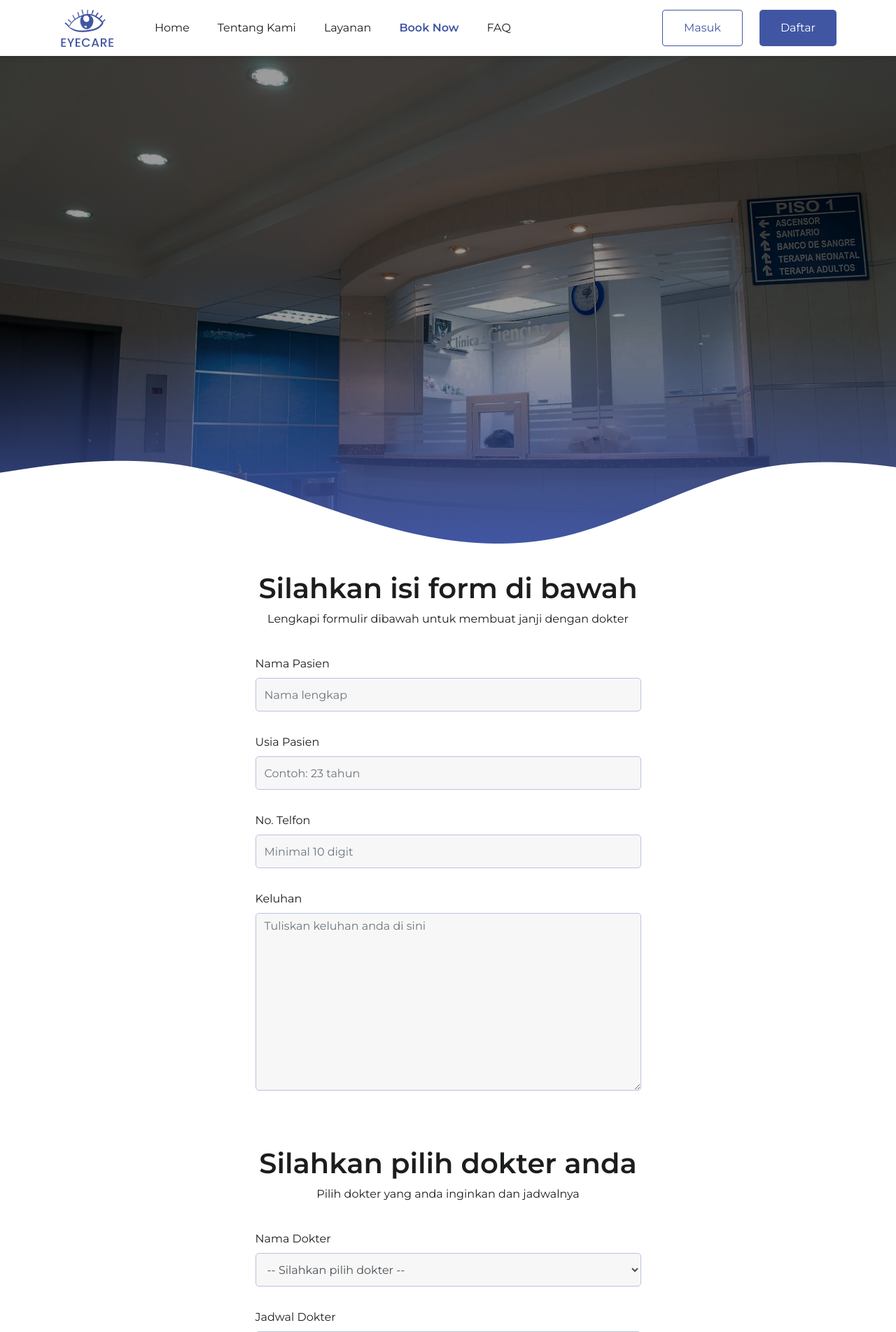
After one commit to maulanazulkifar/Webpro-EyeCare, a CodeIgniter app: page /perpustakaan/index.php/cjanji in a window 1280 px wide; the page is wider, and only the part inside the window is pictured. The commit adds this page. Shown: the top 1904 px of that part at 70% size. Run offline with CodeIgniter, Linux system fonts and the light colour scheme; some libraries are stand-ins or nearby versions.

Commit message:
Form buat janji dokter
Nambahin halaman untuk isi form buat janji dokter (baru tampilan belum ada backend)

```diff
--- /dev/null
+++ b/application/controllers/Cjanji.php
@@ -0,0 +1,13 @@
+<?php
+
+class Cjanji extends CI_Controller{
+
+
+  public function index()
+  {
+    $this->load->view('form-janji.php');
+  }
+
+
+}
+?>
--- a/application/views/book.php
+++ b/application/views/book.php
@@ -20,7 +20,7 @@
         <a class="nav-item nav-link align-self-center" href="<?php echo base_url() ?>index.php/welcome">Home</a>
         <a class="nav-item nav-link align-self-center" href="<?php echo base_url() ?>index.php/welcome/tentang">Tentang Kami</a>
         <a class="nav-item nav-link align-self-center" href="<?php echo base_url() ?>index.php/welcome/layanan">Layanan</a>
-        <a class="nav-item nav-link active align-self-center" href="<?php echo base_url() ?>index.php/welcome/book">Book Now</a>
+        <a class="nav-item nav-link active align-self-center" href="<?php echo base_url() ?>index.php/cbook">Book Now</a>
         <a class="nav-item nav-link align-self-center" href="<?php echo base_url() ?>index.php/welcome/faq">FAQ</a>
       </div>
       </div>
@@ -45,7 +45,7 @@
           <h2>Buat janji dengan dokter via Online</h2>
           <p class="subtext mt-4">Salah satu keunggulan dari klinik kami yaitu, dapat membuat janji temu dengan dokter tanpa harus datang ke klinik kami.</p>
           <p class="subtext">Anda hanya perlu memilih dokter dan jadwal yang sesuai dengan waktu anda. Lalu datang ke klinik sesuai dengan yang sudah anda tentukan.</p>
-          <a href="<?php echo base_url() ?>index.php/cbook"><button class="btn btn-primary mt-4">Buat janji sekarang</button></a>
+          <a href="<?php echo base_url() ?>index.php/cjanji"><button class="btn btn-primary mt-4">Buat janji sekarang</button></a>
         </div>
       </div>
   </div>
@@ -131,7 +131,7 @@
 <section class="footer">
   <div class="container">
     <div class="row">
-      <div class="col-3"><img src="<?php echo base_url(); ?>asset/image/images-1eyecare-logo-white.png" alt="Logo Eyecare White"></div>
+      <div class="col-3"><img src="<?php echo base_url(); ?>asset/image/eyecare-logo-white.png" alt="Logo Eyecare White"></div>
       <div class="col-2">
         <ul class="footer-menu">
           <li>Tentang Kami</li>
--- /dev/null
+++ b/application/views/form-janji.php
@@ -0,0 +1,169 @@
+<!DOCTYPE html>
+<html lang="en">
+<head>
+  <meta charset="UTF-8">
+  <meta name="viewport" content="width=device-width, initial-scale=1.0">
+  <link rel="stylesheet" href="<?php echo base_url() ?>asset/css/bootstrap.css"/>
+  <link rel="stylesheet" href="<?php echo base_url() ?>asset/css/custom-navbar.css"/>
+  <link rel="stylesheet" href="<?php echo base_url() ?>asset/css/custom-form-janji.css"/>
+  <link href="https://fonts.googleapis.com/css?family=Montserrat:400,400i,500,500i,600,600i,700,700i&display=swap" rel="stylesheet">
+  <link rel="icon" type="image/ico" href="<?php echo base_url(); ?>asset/image/icon-bar.png"/>
+  <title>Form Janji | Eyecare</title>
+</head>
+<body>
+<nav class="navbar navbar-expand-lg sticky-top">
+  <div class="container">
+    <a href="#"><img src="<?php echo base_url(); ?>asset/image/eyecare-logo-blue.png" alt="Logo" class="logo"></a>
+    <div class="collapse navbar-collapse" id="navbarNavAltMarkup">
+      <div class="navbar-nav">
+        <div class="navbar-nav">
+        <a class="nav-item nav-link align-self-center" href="<?php echo base_url() ?>index.php/welcome">Home</a>
+        <a class="nav-item nav-link align-self-center" href="<?php echo base_url() ?>index.php/welcome/tentang">Tentang Kami</a>
+        <a class="nav-item nav-link align-self-center" href="<?php echo base_url() ?>index.php/welcome/layanan">Layanan</a>
+        <a class="nav-item nav-link active align-self-center" href="<?php echo base_url() ?>index.php/cbook">Book Now</a>
+        <a class="nav-item nav-link align-self-center" href="<?php echo base_url() ?>index.php/welcome/faq">FAQ</a>
+      </div>
+      </div>
+    </div>
+    <div class="d-flex justify-content-end">
+      <div class="align-self-center">
+        <a href="<?php echo base_url() ?>index.php/clogin"><button class="btn btn-masuk" >Masuk</button></a>
+      </div>
+      <a href="<?php echo base_url() ?>index.php/cregist"><button class="btn btn-primary">Daftar</button></a>
+    </div>
+  </div>
+</nav>
+
+<section class="hero">
+  <div class="heroimg d-flex justify-content-center">
+    <img src="<?php echo base_url(); ?>asset/image/images-4.png" alt="Hero image">
+  </div>
+</section>
+
+<section class="form-data">
+  <div class="container">
+    <form action="">
+      <div class="row">
+        <div class="col text-center">
+          <h2>Silahkan isi form di bawah</h2>
+          <p>Lengkapi formulir dibawah untuk membuat janji dengan dokter</p>
+        </div>
+      </div>
+      <div class="row mt-4">
+        <div class="col d-flex justify-content-center">
+        <div class="form-group-1">
+          <label for="nama-pasien">Nama Pasien</label>
+          <input type="text" class="form-control" id="nama-pasien" Placeholder="Nama lengkap">
+          </div>
+        </div>
+      </div>
+      <div class="row">
+        <div class="col d-flex justify-content-center">
+        <div class="form-group-1">
+          <label for="usia-pasien">Usia Pasien</label>
+          <input type="text" class="form-control" id="usia-pasien" Placeholder="Contoh: 23 tahun">
+          </div>
+        </div>
+      </div>
+      <div class="row">
+        <div class="col d-flex justify-content-center">
+        <div class="form-group-1">
+          <label for="no-telp">No. Telfon</label>
+          <input type="text" class="form-control" id="no-telp" Placeholder="Minimal 10 digit">
+          </div>
+        </div>
+      </div>
+      <div class="row">
+        <div class="col d-flex justify-content-center">
+        <div class="form-group-2">
+          <label for="keluhan">Keluhan</label>
+          <textarea name="keluhan-pasien" id="keluhan" class="form-control" rows="10" Placeholder="Tuliskan keluhan anda di sini" style="width:551px;"></textarea>
+          </div>
+        </div>
+      </div>
+      <div class="row">
+        <div class="dokter col text-center">
+          <h2>Silahkan pilih dokter anda</h2>
+          <p>Pilih dokter yang anda inginkan dan jadwalnya</p>
+        </div>
+      </div>
+      <div class="row mt-4">
+        <div class="col d-flex justify-content-center">
+          <div class="form-group-1">
+            <label for="pilih-dokter">Nama Dokter</label>
+            <select class="form-control" id="pilih-dokter">
+              <option>-- Silahkan pilih dokter -- </option>
+              <option>dr. Uvuvwewewe, SpM</option>
+              <option>dr. Onyetenyevwe, SpM</option>
+              <option>dr. Ugwemubwem, SpM</option>
+              <option>dr. Ossas, SpM</option>
+            </select>
+          </div>
+        </div>
+      </div>
+      <div class="row">
+        <div class="col d-flex justify-content-center ">
+          <div class="form-group-1">
+            <label for="jadwal-dokter">Jadwal Dokter</label>
+            <select class="form-control" id="jadwal-dokter">
+              <option>-- Silahkan pilih jadwal --</option>
+              <option>Senin: 16:00-18:00 WIB</option>
+              <option>Kamis: 16:00-18:00 WIB</option>
+              <option>Jumat: 16:00-18:00 WIB</option>
+            </select>
+          </div>
+        </div>
+      </div>
+      <div class="row mt-5">
+        <div class="col d-flex justify-content-center">
+        <button type="submit" class="btn btn-primary">Submit</button>
+        </div>
+      </div>
+    </form>
+  </div>
+</section>
+
+
+
+<section class="footer">
+  <div class="container">
+    <div class="row">
+      <div class="col-3"><img src="<?php echo base_url(); ?>asset/image/eyecare-logo-white.png" alt="Logo Eyecare White"></div>
+      <div class="col-2">
+        <ul class="footer-menu">
+          <li>Tentang Kami</li>
+          <li>Layanan</li>
+          <li>Book Now</li>
+          <li>FAQ</li>
+        </ul>
+      </div>
+      <div class="col-3">
+        <ul class="footer-menu">
+          <li>Kontak Kami</li>
+          <li>Syarat & Ketentuan</li>
+          <li>Kebijakan Privasi</li>
+        </ul>
+      </div>
+      <div class="col-4">
+        <ul class="footer-sosmed">
+          <li>Ikuti Kami</li>
+          <li>
+            <img src="<?php echo base_url(); ?>asset/image/instagram.png" alt="Instagram icon">
+            <img src="<?php echo base_url(); ?>asset/image/facebook.png" alt="Facebook icon">
+            <img src="<?php echo base_url(); ?>asset/image/twitter.png" alt="Twitter icon">
+          </li>
+        </ul>
+      </div>
+    </div>
+    <div class="row">
+      <div class="col text-center">
+        <hr class="hr-line">
+        <span >&copy; Eyecare 2020</span>
+      </div>
+    </div>
+  </div>
+</section>
+
+<script src="<?php echo base_url() ?>asset/js/bootstrap.js"></script>
+</body>
+</html>
--- a/asset/css/custom-book.css
+++ b/asset/css/custom-form-janji.css
@@ -1,8 +1,8 @@
 body{
   font-family: Montserrat;
   font-size: 16px;
-  /* color: #1c1d1d; */
-  color: blue;
+  color: #1c1d1d;
+  /* color: blue; */
   margin: 0px;
   cursor: default;
 }
@@ -25,45 +25,49 @@ h3{
  font-size: 32px;
 }
 
-.subtext{
- width: 455px;
+.hero .heroimg{
+  width: 1332px;
+  margin-bottom: 40px;
 }
 
-.list-dokter{
+.form-data .dokter{
   margin-top: 80px;
 }
 
-.card{
-  border: none;
-  border-radius: 10px;
-  box-shadow: -1px 1px 10px rgba(28, 29, 29, 0.3);
-  /* height: 342px; */
+.form-group-1{
+  width: 551px;
+  margin-bottom: 32px;
 }
 
-.card:hover{
-  border: none;
-  border-radius: 10px;
-  box-shadow: -1px 1px 20px rgba(28, 29, 29, 0.3);
+.form-group-2{
+  margin-bottom: none;
 }
 
-.card .card-body{
-  padding: 24px 16px 24px 16px;
+.form-control {
+  background: #F7F7F7;
+  height: 48px;
+  border-radius: 5px;
+  border: 1px solid #BBC1E2;
 }
 
-.card .card-title{
-  font-size: 18px;
-  font-weight: 500;
-  color: #4156A3;
+.form-control:focus {
+  border: 1px solid #BBC1E2;
+  border-radius: 5px;
 }
 
-.btn-primary{
+::placeholder{
+  color: #9E9EA7;
+}
+
+.form-data .btn{
   background: #4156A3;
   border:none;
   border-radius: 5px;
   padding: 14px 30px 14px 30px;
+  width:300px;
 }
 
-.btn-primary:hover{
+.form-data .btn:hover{
   background: #33468B;
 }
 
```
Also changed, not shown: asset/image/images-4.png (added).
